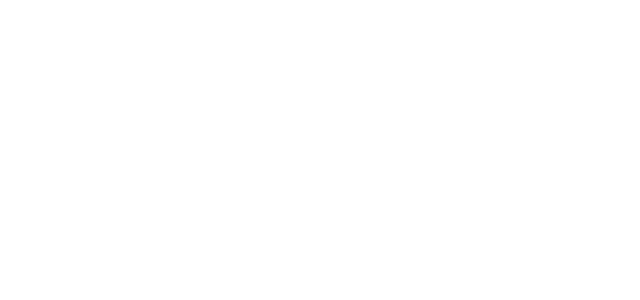
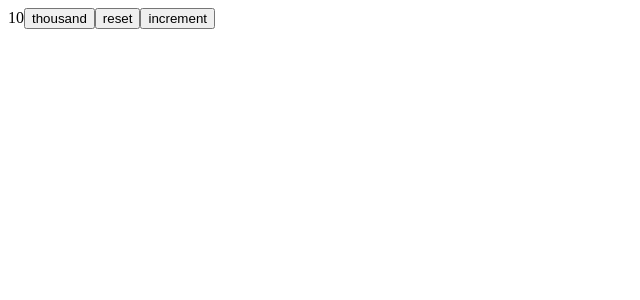
Before and after one commit to maxmirav/FullStackOpen2022, a React (Create React App) app in the folder scratchpad/: page / in a window 1280 px wide. Shown: the top 300 px of the page, without its empty margins (0-640 px from the left). Built offline with nearby package versions, Linux system fonts and the light colour scheme.

Commit message:
more state exercises on scratchpad

```diff
--- a/scratchpad/src/App.js
+++ b/scratchpad/src/App.js
@@ -1,13 +1,25 @@
 import React, { useState } from "react";
 
+const Button = (props) => {
+  return <button onClick={props.handleClick}>{props.text}</button>;
+};
+
 const App = () => {
-  const [left, setLeft] = useState(0);
-  const [right, setRight] = useState(0);
+  const [value, setValue] = useState(10);
 
-  const handleLeftClick = () => {
-    setAll(allClicks.concat('L'));
-  }
+  const setToValue = (newValue) => {
+    console.log("value now", newValue);
+    setValue(newValue);
+  };
 
+  return (
+    <div>
+      {value}
+      <Button handleClick={() => setToValue(1000)} text="thousand" />
+      <Button handleClick={() => setToValue(0)} text="reset" />
+      <Button handleClick={() => setToValue(value + 1)} text="increment" />
+    </div>
+  );
 };
 
 export default App;
```
